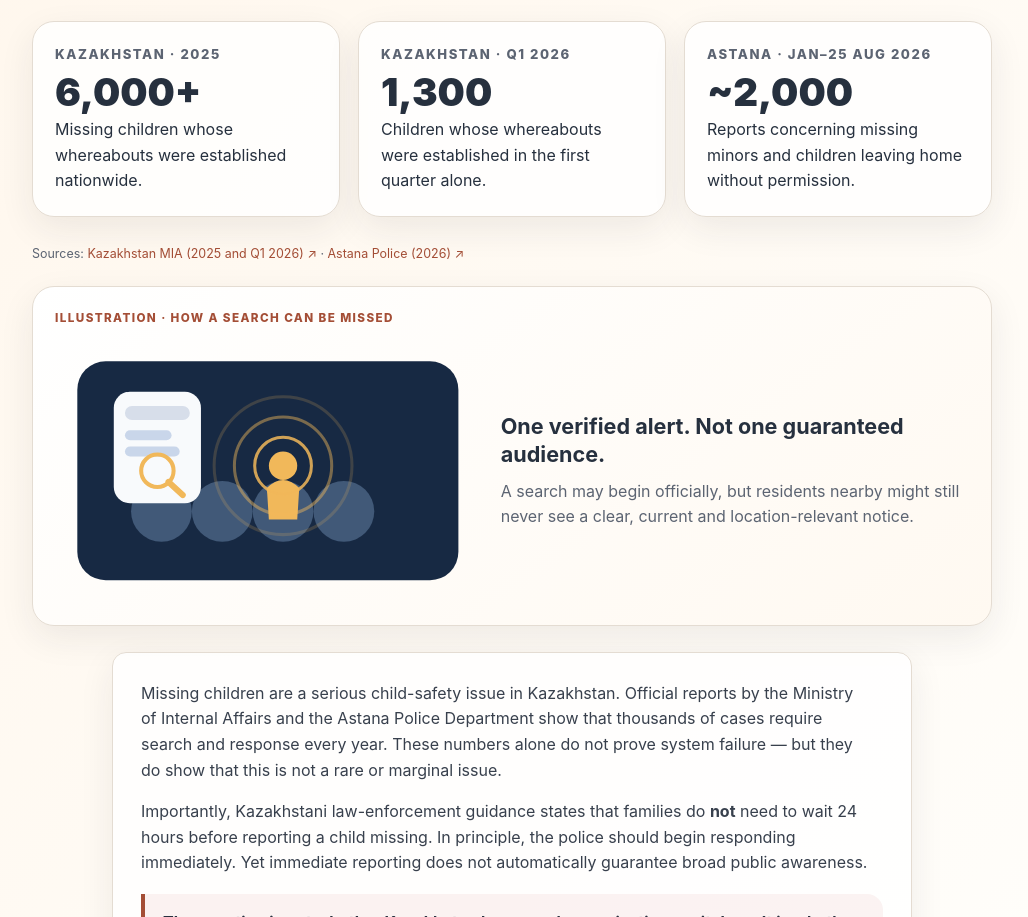
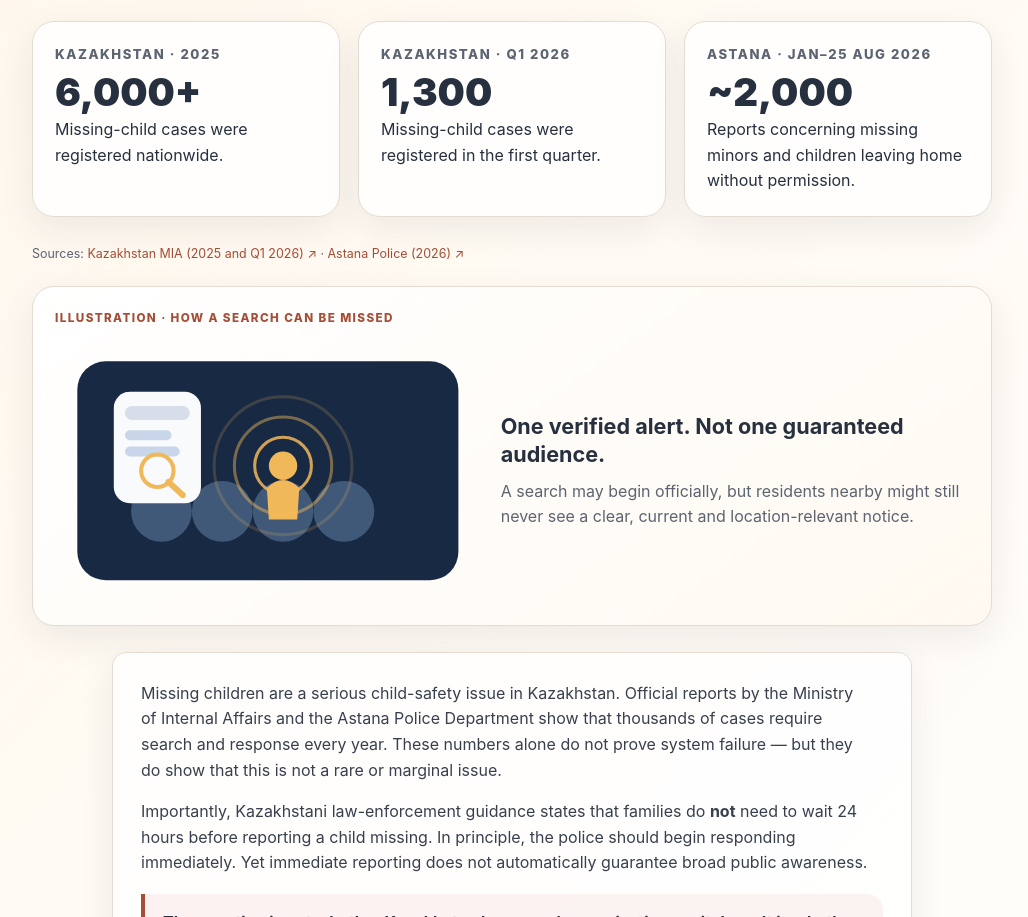
Before and after one commit to ksmvmako/kassymovamakpal, a plain HTML site: page index.html in a window 1280 px wide. Shown: the part 1307-2224 px from the top of the page, without its empty margins (128-1156 px from the left). Drawn offline with Linux system fonts and the light colour scheme.

Commit message:
Update index.html

```diff
--- a/index.html
+++ b/index.html
@@ -1050,12 +1050,12 @@ body{background:#fff8f0;color:var(--text)}
 <div class="card stat-card">
 <div class="stat-label">Kazakhstan · 2025</div>
 <div class="stat-number">6,000+</div>
-<div>Missing children whose whereabouts were established nationwide.</div>
+<div>Missing-child cases were registered nationwide.</div>
 </div>
 <div class="card stat-card">
 <div class="stat-label">Kazakhstan · Q1 2026</div>
 <div class="stat-number">1,300</div>
-<div>Children whose whereabouts were established in the first quarter alone.</div>
+<div>Missing-child cases were registered in the first quarter.</div>
 </div>
 <div class="card stat-card">
 <div class="stat-label">Astana · Jan–25 Aug 2026</div>
```
